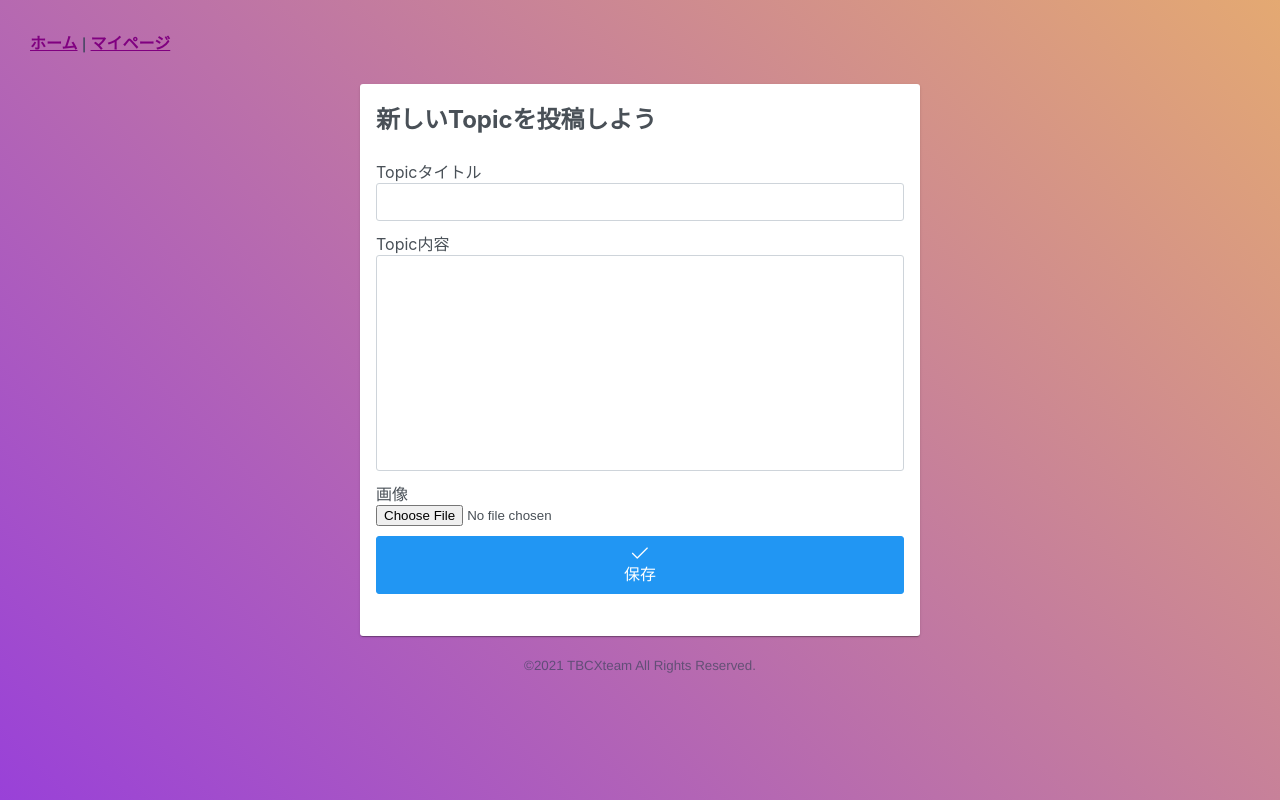
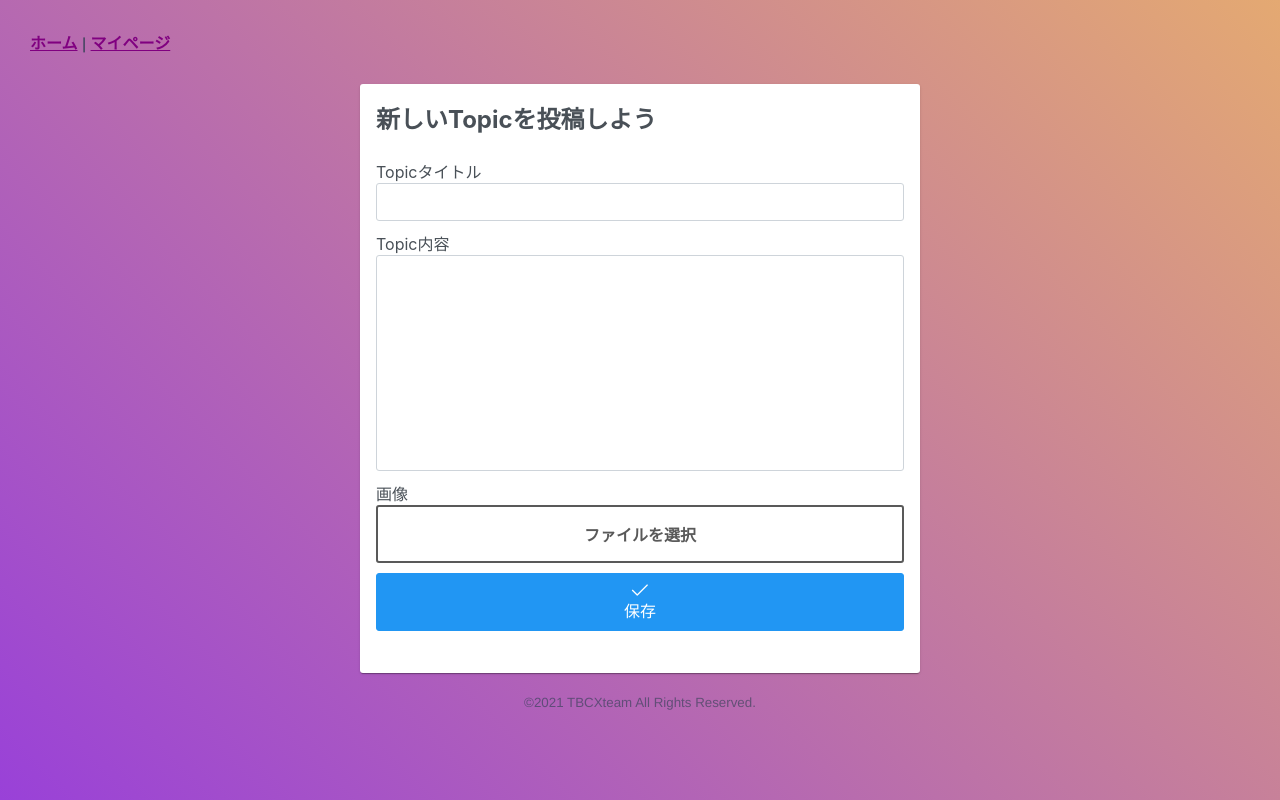
Before and after one commit to muratariku0903/TBC_X, a Vue app in the folder front/topicslab/: page /topic in a window 1280 px wide. Built offline with nearby package versions, Linux system fonts and the light colour scheme; sample sign-in values are in the browser's storage; what axios-cookiejar-support would draw is missing.

Commit message:
ファイル送信ボタンのスタイルを変更しました。

```diff
--- a/front/topicslab/src/views/NewTopic.vue
+++ b/front/topicslab/src/views/NewTopic.vue
@@ -16,7 +16,10 @@
       </div>
       <div class="p-field">
         <label for="title">画像</label>
-        <input type="file" name="img" @change="onFileChange">
+        <label for="img" class="button">
+          ファイルを選択
+          <input id="img" type="file" name="img" @change="onFileChange">
+        </label>
         <span class="error-message">{{messages.file}}</span>
       </div>
       <div class="p-field">
@@ -114,4 +117,24 @@ export default {
   color: red;
   margin-top: 10px;
 }
+.button{
+  background: #fff;
+  color: #595959;
+  text-align: center;
+  font-weight: bold;
+  border-radius: 3px;
+  border: 2px solid #595959;
+  cursor: pointer;
+  padding: 15px 30px;
+  margin: 0 10px 0 0;
+  display: inline-block;
+  transition: .3s;
+}
+.button:hover{
+  color: #fff;
+  background: #595959;
+}
+.button input{
+  display: none;
+}
 </style>
```
